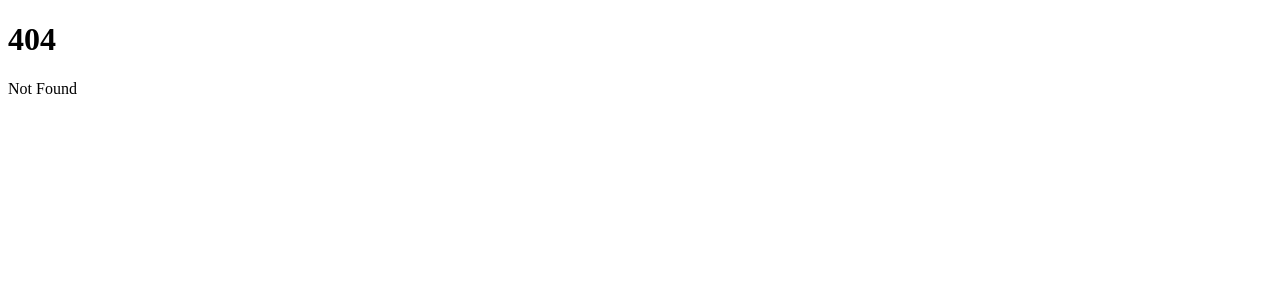
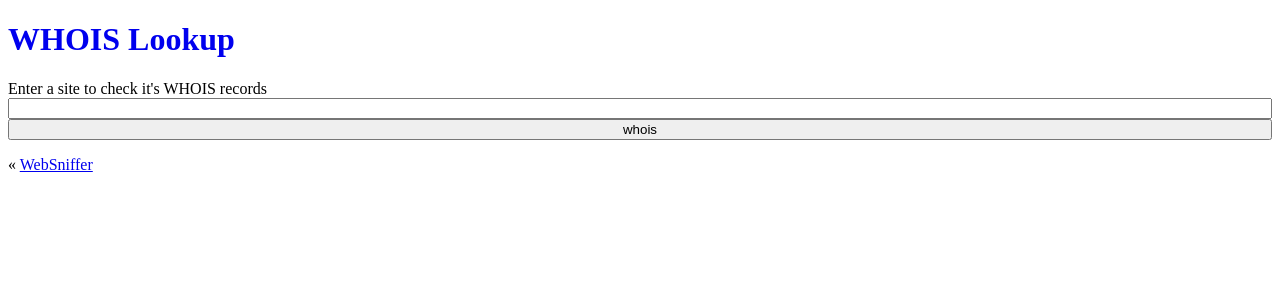
Before and after one commit to WebSnifferHQ/WebSniffer, a SvelteKit app: page /lookup/whois in a window 1280 px wide. Before the commit this address had no page. Shown: the top 300 px of the page. Built offline with nearby package versions, Linux system fonts and the light colour scheme.

Commit message:
refractored code to remove duplicate url forms

```diff
--- /dev/null
+++ b/src/lib/components/lookup/SiteUrlForm.svelte
@@ -0,0 +1,21 @@
+<script>
+    export let label = "";
+    export let submit_button_text = "";
+    export let on_submit = (_urlToCheck) =>{};
+
+    let urlToCheck = "";
+</script>
+
+<form on:submit|preventDefault={() => {on_submit(urlToCheck)}}>
+    <label for="url">{label}</label>
+    <input id="url" bind:value={urlToCheck}/>
+
+    <button type="submit">{submit_button_text}</button>
+</form>
+
+<style>
+    form {
+        display: flex;
+        flex-direction: column;
+    }
+</style>
--- a/src/routes/+page.svelte
+++ b/src/routes/+page.svelte
@@ -1,6 +1,7 @@
 <h1>WebSniffer</h1>
 
 <ul>
-<li><a href="/whois">WHOIS lookup</a></li>
-<li><a href="/is_it_online">Is it online</a></li>
+<li><a href="/lookup/whois">WHOIS lookup</a></li>
+<li><a href="/lookup/is_it_online">Is it online</a></li>
+<li><a href="/lookup/domain_age">Domain age</a></li>
 </ul>
--- /dev/null
+++ b/src/routes/lookup/+layout.svelte
@@ -0,0 +1,6 @@
+<div>
+
+    <slot/>
+
+    <p>&laquo; <a href="/">WebSniffer</a></p>
+</div>
--- a/src/routes/whois/+page.svelte
+++ b/src/routes/lookup/whois/+page.svelte
@@ -1,28 +1,26 @@
 <script>
     import { page } from '$app/stores';
+    import SiteUrlForm from '$lib/components/lookup/SiteUrlForm.svelte';
 
     const currentPath = $page.url.pathname;
     const serverParameterName = "url";
 
-    let urlToCheck = "";
     let data = undefined;
 
-    async function checkSite() {
+    async function checkSite(urlToCheck) {
         const fetchUrl = currentPath + `?${serverParameterName}=${urlToCheck}`;
         const response = await fetch(fetchUrl);
         data = (await response.json()).formattedData;
     }
 </script>
 
-<h1><a href="/whois" style="text-decoration: none;">WHOIS Lookup</a></h1>
+<h1><a href="/lookup/whois" style="text-decoration: none;">WHOIS Lookup</a></h1>
 
 <div>
-    <form on:submit|preventDefault={checkSite}>
-        <label value="Enter a site to check it's WHOIS records">
-            <input bind:value={urlToCheck}/>
-        </label>
-        <button type="submit">whois</button>
-    </form>
+    <SiteUrlForm
+    label="Enter a site to check it's WHOIS records"
+    submit_button_text="whois"
+    on_submit={checkSite} />
 
     {#if data}
         {#each data as singleWhoisServer}
@@ -37,8 +35,6 @@
 
 </div>
 
-<p>&laquo; <a href="/">WebSniffer</a></p>
-
 <style>
     .whois_lookup_output {
         background-color:#dcdcdc;
```
Also changed, not shown: src/routes/lookup/is_it_online/+page.svelte (renamed from src/routes/is_it_online/+page.svelte, +8 -11 lines), src/routes/lookup/domain_age/+page.svelte (added), src/routes/lookup/is_it_online/+server.js (renamed from src/routes/is_it_online/+server.js), src/routes/lookup/is_it_online/usecases/getMessage.js (renamed from src/routes/is_it_online/usecases/getMessage.js), src/routes/lookup/whois/+server.js (renamed from src/routes/whois/+server.js), src/routes/lookup/whois/usecases/formattedServerData.js (renamed from src/routes/whois/usecases/formattedServerData.js), src/routes/lookup/whois/usecases/lookupWhois.js (renamed from src/routes/whois/usecases/lookupWhois.js).
